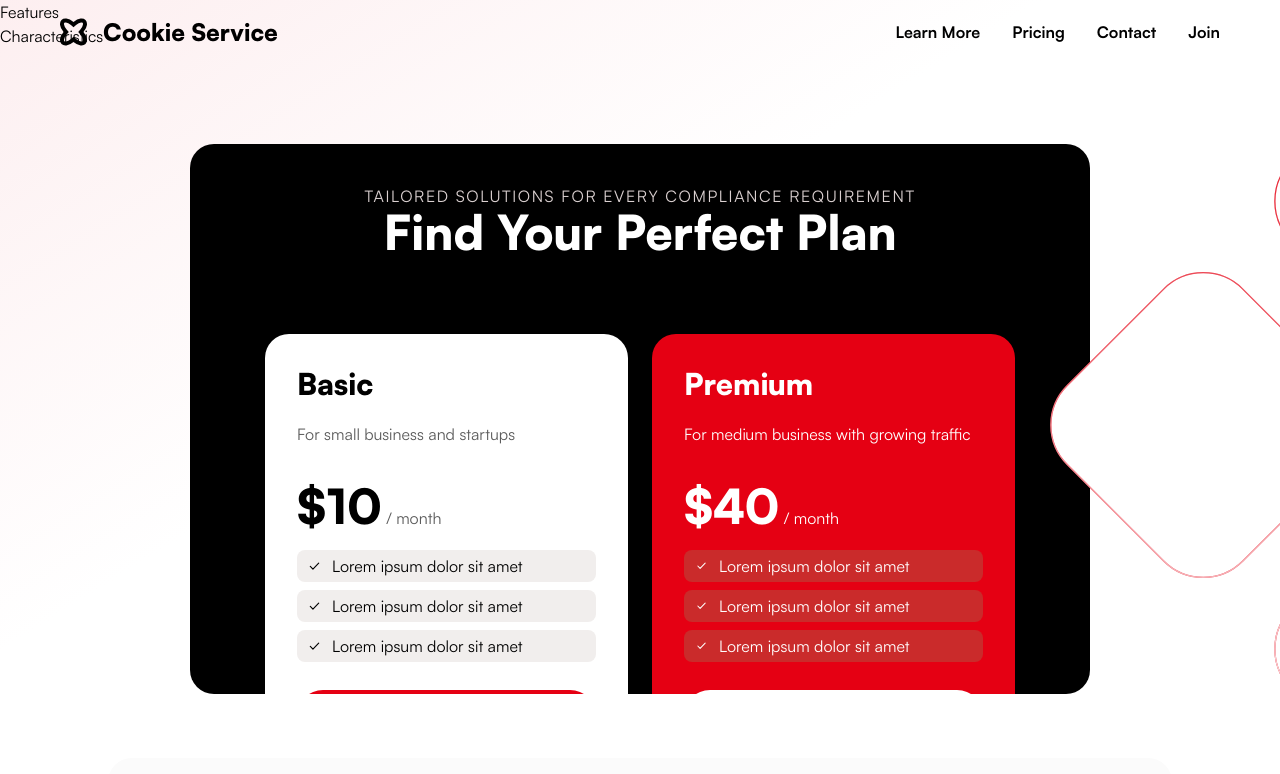
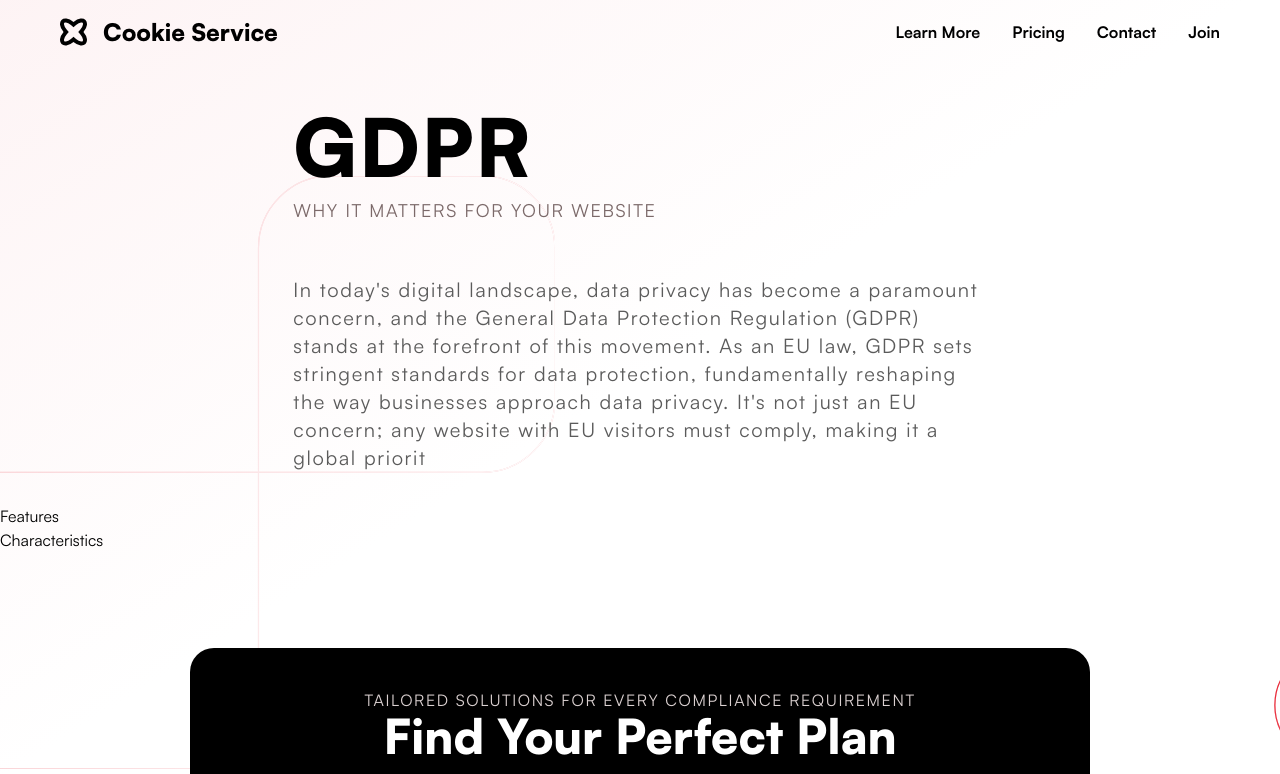
Before and after one commit to al1yew/cookies_app_submission, a Next.js app: page /info in a window 1280 px wide. Shown: the top 774 px of the page. Built offline with nearby package versions, Linux system fonts and the light colour scheme.

Commit message:
Mar 4, 2024, 9:13 PM

```diff
--- a/app/(defaultLayout)/info/page.tsx
+++ b/app/(defaultLayout)/info/page.tsx
@@ -1,4 +1,4 @@
-import PricingPlans from "@/components/home/PricingPlans";
+import PricingPlans from "@/components/shared/PricingPlans";
 import Characteristics from "@/components/info/Characteristics";
 import Features from "@/components/info/Features";
 import Hero from "@/components/info/Hero";
--- a/app/(defaultLayout)/page.tsx
+++ b/app/(defaultLayout)/page.tsx
@@ -2,7 +2,7 @@ import FAQ from "@/components/home/FAQ";
 import Feedback from "@/components/home/Feedback";
 import Hero from "@/components/home/Hero";
 import Management from "@/components/home/Management";
-import PricingPlans from "@/components/home/PricingPlans";
+import PricingPlans from "@/components/shared/PricingPlans";
 import Benefits from "@/components/home/Benefits";
 import Modal from "@/components/home/Modal";
 
--- a/components/info/Hero.tsx
+++ b/components/info/Hero.tsx
@@ -1,14 +1,39 @@
+import Image from "next/image";
 import Container from "../shared/Container";
 
 const Hero = () => {
   return (
-    <section className="w-full relative">
+    <section className="w-full relative mt-32">
       <Container>
         <div
           className="absolute -left-8 -top-32
-        bg-gradient-to-br from-[#e74d5c1d] via-white to-white
+        bg-gradient-to-br from-[#e74d5c11] via-white to-white
         w-screen h-[800px] z-[-3]"
         />
+        <Image
+          src="/images/cells.svg"
+          width={1}
+          height={1}
+          alt="cells"
+          className="hidden lg:block absolute top-12 -left-0 w-1/2 h-screen z-[-2] rotate-180"
+        />
+        <div className="w-full px-10 lg:w-2/3 mx-auto flex flex-col gap-8 tracking-widest ">
+          <h1 className="font-black lg:text-[80px] text-3xl">GDPR</h1>
+          <h5 className="lg:text-lg text-md font-medium text-[#7B6969] uppercase">
+            Why It Matters for Your Website
+          </h5>
+          <p className="font-normal lg:text-xl text-lg mt-5 text-[#5B5B5B]">
+            In today's digital landscape, data privacy has become a paramount
+            concern, and the General Data Protection Regulation (GDPR) stands at
+            the forefront of this movement. As an EU law, GDPR sets stringent
+            standards for data protection, fundamentally reshaping the way
+            businesses approach data privacy. It's not just an EU concern; any
+            website with EU visitors must comply, making it a global priorit
+          </p>
+          <button>
+
+          </button>
+        </div>
       </Container>
     </section>
   );
```
Also changed, not shown: components/shared/PricingPlans.tsx (renamed from components/home/PricingPlans.tsx).
